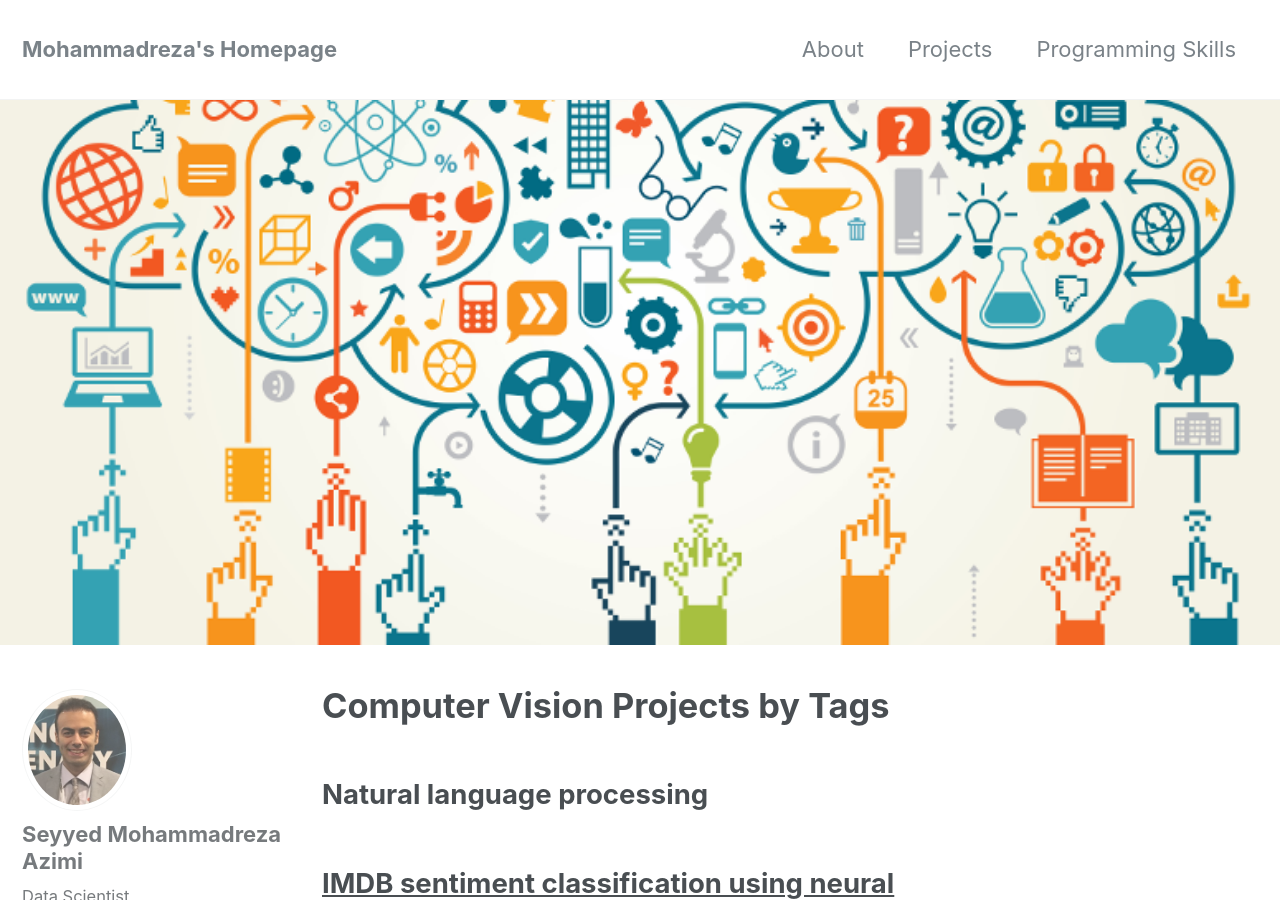
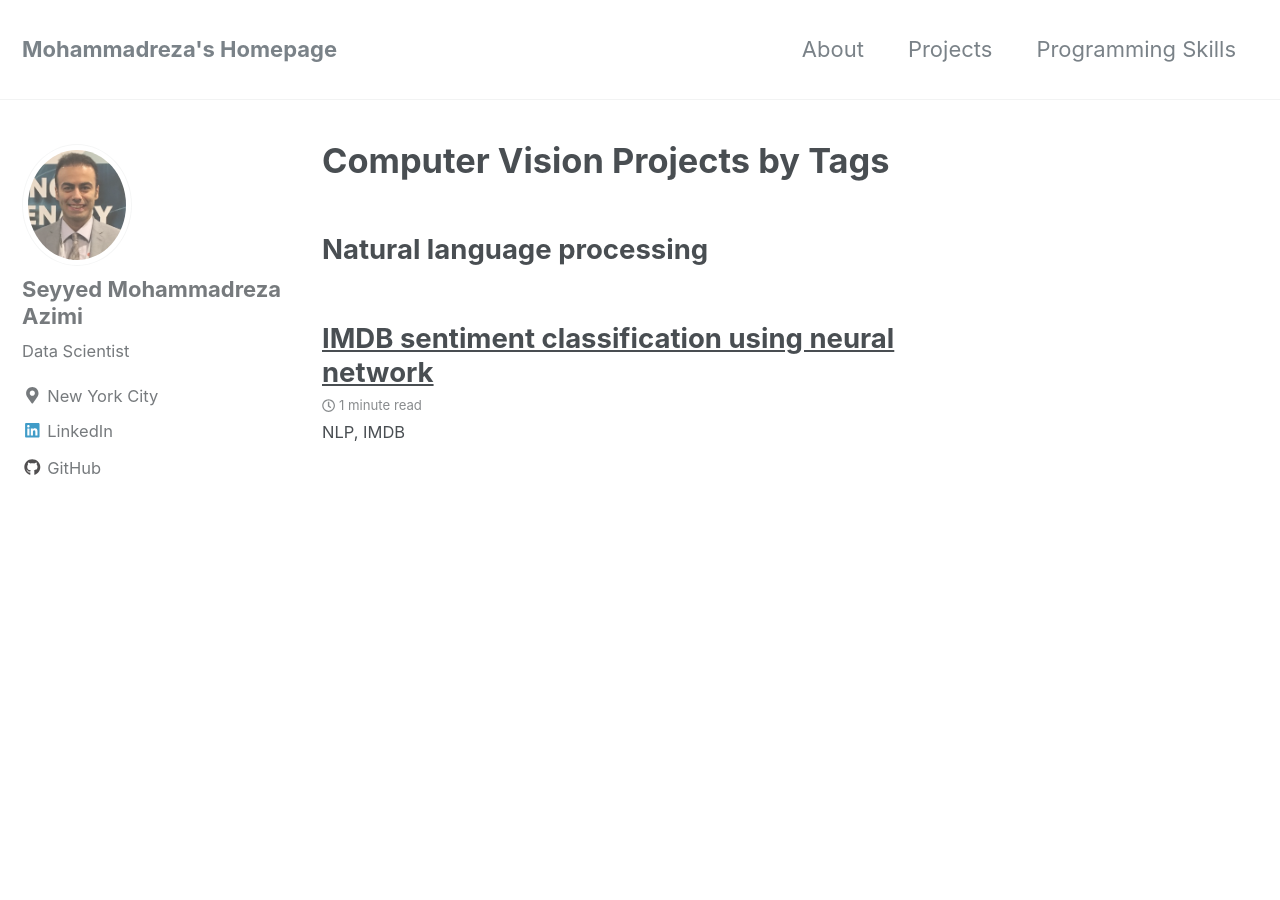
Before and after one commit to MohammadrezaAzimi/MohammadrezaAzimi.github.io, a Jekyll site: the page built from _pages/computervision.md, in a window 1280 px wide and 900 px high. Built offline with Jekyll 4.4.1, drawn with Linux system fonts in a browser that asks for light colours; nearby versions of some CDN libraries.

Commit message:
new github

```diff
--- a/_pages/computervision.md
+++ b/_pages/computervision.md
@@ -3,8 +3,6 @@ layout: archive
 permalink: /cv/
 title: "Computer Vision Projects by Tags"
 author_profile: true
-header:
-  image: "/images/datascience.png"
 ---
 
 {% include base_path %}
```
